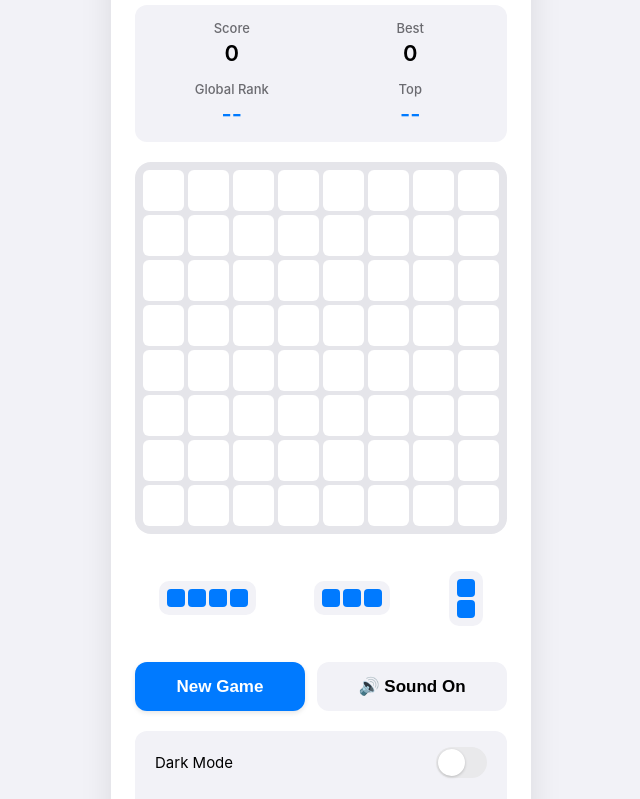
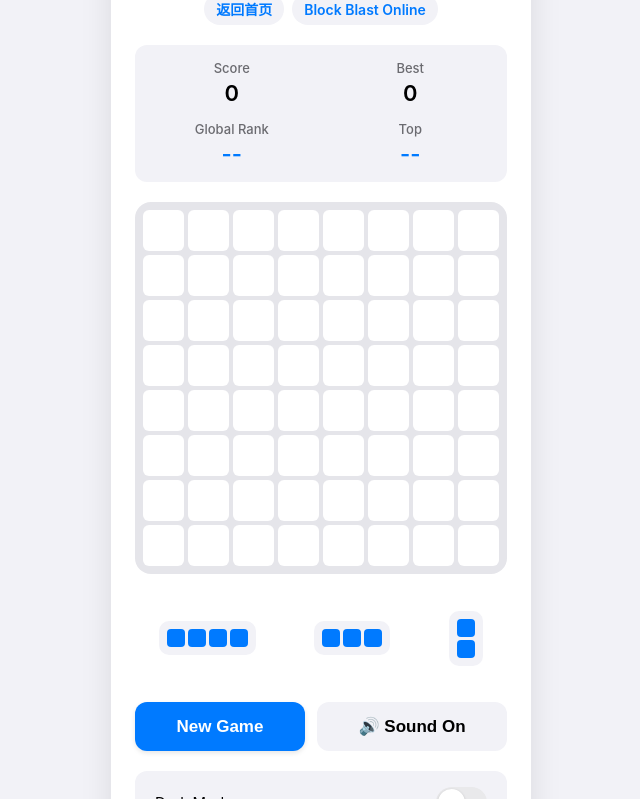
Before and after one commit to hriszc/blockblast, a plain HTML site: page test.html in a window 1280 px wide. Shown: the part 93-892 px from the top of the page, without its empty margins (319-959 px from the left). Drawn offline with Linux system fonts and the light colour scheme.

Commit message:
解决ahearf说的问题

```diff
--- a/styles.css
+++ b/styles.css
@@ -119,6 +119,7 @@ h1 { color: var(--text-accent); font-size: 28px; font-weight: 700; user-select:
     transition: transform 0.2s, background 0.2s;
 }
 .variant-link:hover { transform: translateY(-1px); background: var(--bg-piece-wrapper); }
+.variant-links { display: flex; justify-content: center; gap: 8px; flex-wrap: wrap; }
 
 .score-board {
     display: grid;
--- a/test.html
+++ b/test.html
@@ -10,6 +10,10 @@
     <div class="game-container">
         <div class="header">
             <h1 data-lang-key="header">🎮 Block Blast</h1>
+            <div class="variant-links">
+                <a class="variant-link" href="index.html">返回首页</a>
+                <a class="variant-link" href="block-blast-online.html">Block Blast Online</a>
+            </div>
         </div>
 
         <div class="score-board">
```
